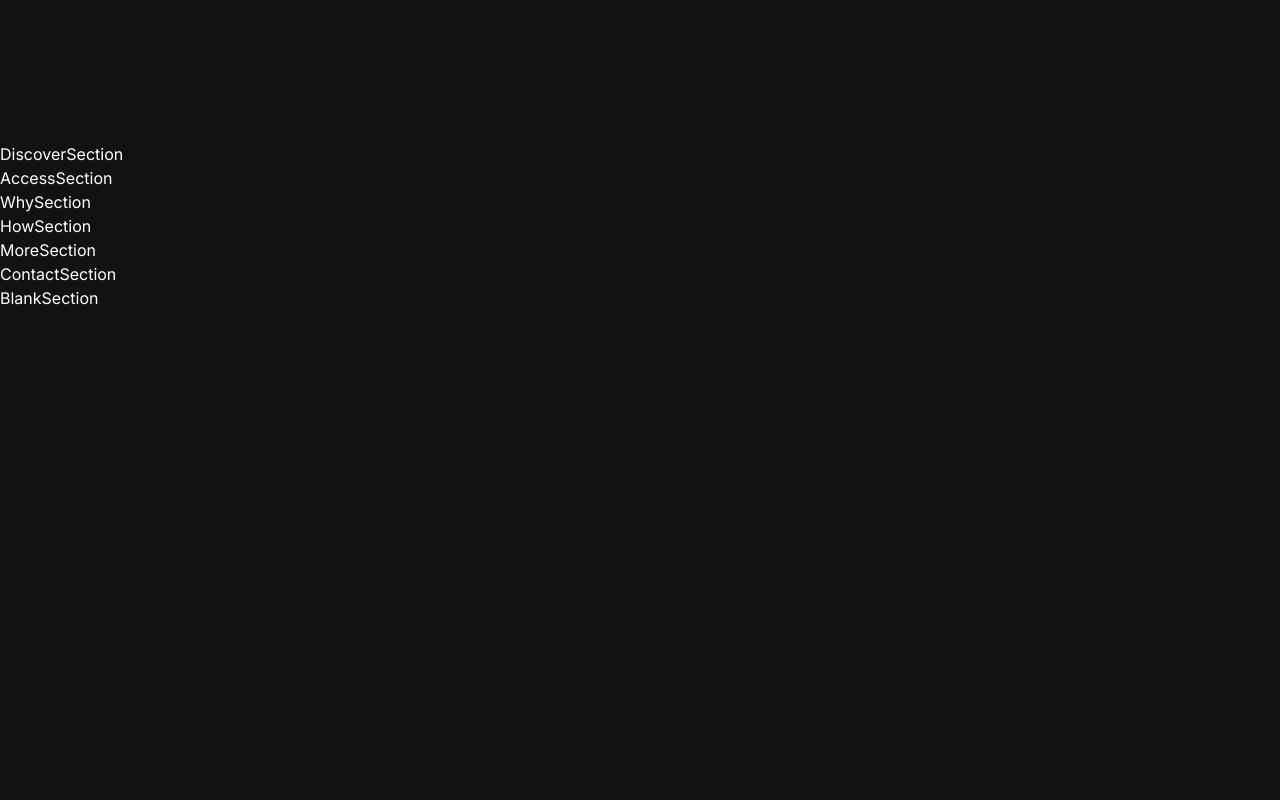
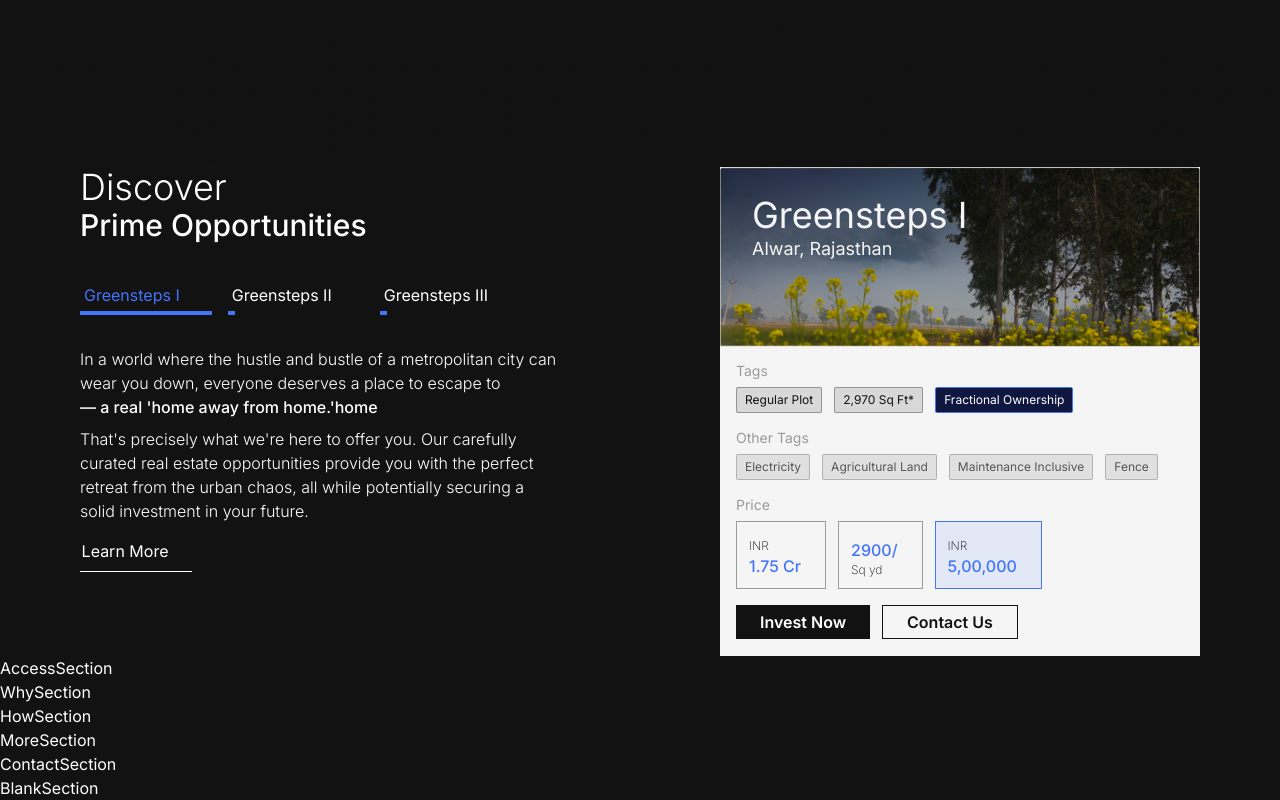
Before and after one commit to kushagra-aa/roobaa, a Next.js app in the folder frontend/: page / in a window 1280 px wide. Shown: the part 628-1428 px from the top of the page. Before the commit the page ends 938 px from the top, so only its background shows below. Built offline with nearby package versions, Linux system fonts and the light colour scheme.

Commit message:
added and styles discover sections

```diff
--- a/frontend/src/app/globals.css
+++ b/frontend/src/app/globals.css
@@ -11,7 +11,7 @@
 }
 
 body {
-  --header-height: 50px;
+  --header-height: 75px;
   color: rgb(var(--white-rgb));
   background-color: rgb(var(--background-rgb));
 
--- a/frontend/src/components/header/header.css
+++ b/frontend/src/components/header/header.css
@@ -3,7 +3,8 @@ header {
   top: 0;
   width: 100vw;
   height: var(--header-height);
-  padding: 20px 80px 0 80px;
+  padding: 0.75rem 5rem 0 5rem;
+  background-color: rgb(var(--background-rgb));
   display: flex;
   align-items: center;
   justify-content: center;
--- a/frontend/src/components/homeSections/discover/discoverSection.css
+++ b/frontend/src/components/homeSections/discover/discoverSection.css
@@ -0,0 +1,182 @@
+#discover {
+  @apply grid gap-10;
+
+  grid-template-columns: 1fr 0.8fr;
+  padding: 0 5rem 0 5rem;
+
+  & > .left {
+    @apply flex-1;
+
+    & > h2 {
+      @apply font-light text-4xl capitalize;
+    }
+    & > h3 {
+      @apply font-medium text-3xl capitalize mb-8;
+    }
+
+    & > .greensteps {
+      @apply flex gap-4 mb-8;
+
+      & > button {
+        @apply capitalize relative;
+
+        padding: 0.5rem 2rem 0.5rem 0.25rem;
+
+        &::before {
+          @apply absolute;
+
+          top: 0;
+          left: 0;
+          content: "";
+          height: 100%;
+          width: 5%;
+          border-bottom: 4px solid rgb(var(--accent-1-rgb));
+          transition: width 1s ease-in-out;
+        }
+
+        &.active {
+          color: rgb(var(--accent-1-rgb));
+          &::before {
+            width: 100%;
+          }
+          &:is(:hover, :focus-visible) {
+            &::before {
+              width: 102%;
+            }
+          }
+        }
+        &:is(:hover, :focus-visible) {
+          color: rgb(var(--accent-1-rgb), 0.6);
+          box-shadow: none;
+          filter: none;
+          &::before {
+            width: 20%;
+            border-color: rgb(var(--accent-1-rgb));
+          }
+        }
+      }
+    }
+
+    & > p {
+      @apply mb-2 font-light;
+
+      width: 80%;
+      & > span {
+        @apply font-medium;
+
+        display: block;
+      }
+    }
+    & > button {
+      @apply capitalize;
+
+      padding: 0.5rem 1.5rem 0.5rem 0.1rem;
+      border-bottom: 1px solid rgb(var(--white-rgb));
+
+      &:is(:hover, :focus-visible) {
+        color: rgb(var(--accent-1-rgb), 0.6);
+        border-color: rgb(var(--accent-1-rgb), 0.6);
+        box-shadow: none;
+        filter: none;
+      }
+    }
+  }
+
+  & > .right {
+    @apply flex-1;
+
+    background: whitesmoke;
+    color: rgb(var(--background-rgb));
+
+    & > .banner {
+      --height: 180px;
+      @apply relative;
+
+      isolation: isolate;
+      padding: 1.75rem 2rem;
+      height: var(--height);
+      color: whitesmoke;
+
+      & > img {
+        z-index: -1;
+      }
+
+      & > h4 {
+        @apply text-4xl capitalize;
+      }
+      & > p.location {
+        @apply text-lg capitalize;
+      }
+    }
+
+    &
+      > :is(
+        .tags_container,
+        .other_tags_container,
+        .price_container,
+        .actions
+      ) {
+      @apply flex flex-wrap gap-x-3 gap-y-1.5 mt-3;
+
+      padding: 0.1rem 1rem;
+
+      & > p {
+        @apply capitalize text-sm;
+
+        opacity: 0.4;
+        width: 100%;
+      }
+      & > div.tag {
+        @apply capitalize rounded-sm text-xs;
+
+        background: #0000001e;
+        padding: 0.25rem 0.5rem;
+        border: 1px solid rgba(58, 58, 58, 0.432);
+
+        &.focus {
+          color: white;
+          background: #0f1640;
+          border: 1px solid rgb(var(--accent-1-rgb));
+        }
+      }
+      &.other_tags_container > .tag {
+        opacity: 0.7;
+      }
+      &.price_container {
+        & > .price_card {
+          @apply text-base font-medium;
+          padding: 1rem 1.5rem 0.65rem 0.75rem;
+          border: 1px solid rgba(0, 0, 0, 0.37);
+          color: rgb(var(--accent-1-rgb));
+
+          & > span {
+            color: rgb(var(--background-rgb));
+            @apply text-xs font-extralight;
+            display: block;
+          }
+
+          &.focus {
+            background-color: rgb(var(--accent-1-rgb), 0.1);
+            border: 1px solid rgb(var(--accent-1-rgb));
+          }
+        }
+      }
+      &.actions {
+        & > button {
+          @apply capitalize font-semibold mb-4;
+
+          padding: 0.25rem 1.5rem;
+
+          &.filled {
+            background-color: rgb(var(--background-rgb));
+            color: rgb(var(--white-rgb));
+          }
+          &.bordered {
+            border: 1px solid rgb(var(--background-rgb));
+            color: rgb(var(--background-rgb));
+          }
+        }
+      }
+    }
+  }
+}
--- a/frontend/src/components/homeSections/discover/discoverSection.tsx
+++ b/frontend/src/components/homeSections/discover/discoverSection.tsx
@@ -1,4 +1,94 @@
+"use client";
+import logo from "/public/images/greensteps.png";
+import "./discoverSection.css";
+import Image from "next/image";
+import { useState } from "react";
+
 function DiscoverSection() {
-  return <div>DiscoverSection</div>;
+  const [selectedSteps, setSelectedSteps] = useState("I");
+
+  const handleChangeStep = (step: string) => {
+    setSelectedSteps(step);
+  };
+
+  return (
+    <section id="discover">
+      <div className="left">
+        <h2>discover</h2>
+        <h3>Prime Opportunities</h3>
+        <div className="greensteps">
+          <button
+            onClick={() => handleChangeStep("I")}
+            className={`${selectedSteps === "I" ? "active" : ""}`}
+          >
+            greensteps I
+          </button>
+          <button
+            onClick={() => handleChangeStep("II")}
+            className={`${selectedSteps === "II" ? "active" : ""}`}
+          >
+            greensteps II
+          </button>
+          <button
+            onClick={() => handleChangeStep("III")}
+            className={`${selectedSteps === "III" ? "active" : ""}`}
+          >
+            greensteps III
+          </button>
+        </div>
+
+        <p>
+          In a world where the hustle and bustle of a metropolitan city can wear
+          you down, everyone deserves a place to escape to
+          <span>— a real &apos;home away from home.&apos;home</span>
+        </p>
+        <p>
+          That&apos;s precisely what we&apos;re here to offer you. Our carefully
+          curated real estate opportunities provide you with the perfect retreat
+          from the urban chaos, all while potentially securing a solid
+          investment in your future.
+        </p>
+        <button>learn more</button>
+      </div>
+      <div className="right">
+        <div className="banner">
+          <Image src={logo} alt={"rooba"} fill sizes="100%" />
+          <h4>greensteps {selectedSteps}</h4>
+          <p className="location">Alwar, Rajasthan</p>
+        </div>
+        <div className="tags_container">
+          <p className="title">tags</p>
+          <div className="tag">regular plot</div>
+          <div className="tag">2,970 Sq ft*</div>
+          <div className="tag focus">Fractional Ownership</div>
+        </div>
+        <div className="other_tags_container">
+          <p className="title">Other Tags</p>
+          <div className="tag">Electricity</div>
+          <div className="tag">Agricultural Land</div>
+          <div className="tag">Maintenance Inclusive</div>
+          <div className="tag">Fence</div>
+        </div>
+        <div className="price_container">
+          <p className="title">Price</p>
+          <div className="price_card">
+            <span>INR</span> 1.75 Cr
+          </div>
+          <div className="price_card">
+            2900/
+            <span>Sq yd</span>
+          </div>
+          <div className="price_card focus">
+            <span>INR</span>
+            5,00,000
+          </div>
+        </div>
+        <div className="actions">
+          <button className="filled">Invest Now</button>
+          <button className="bordered">contact us</button>
+        </div>
+      </div>
+    </section>
+  );
 }
 export default DiscoverSection;
```
